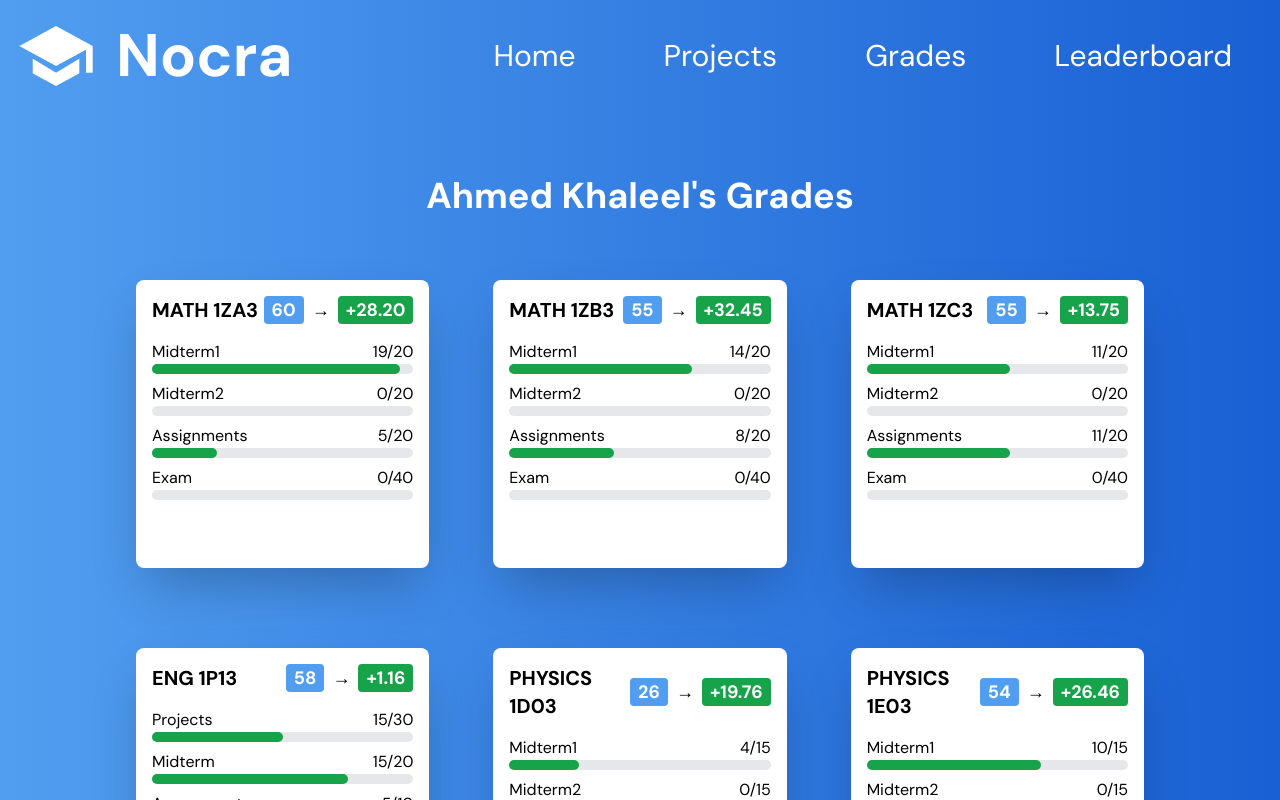
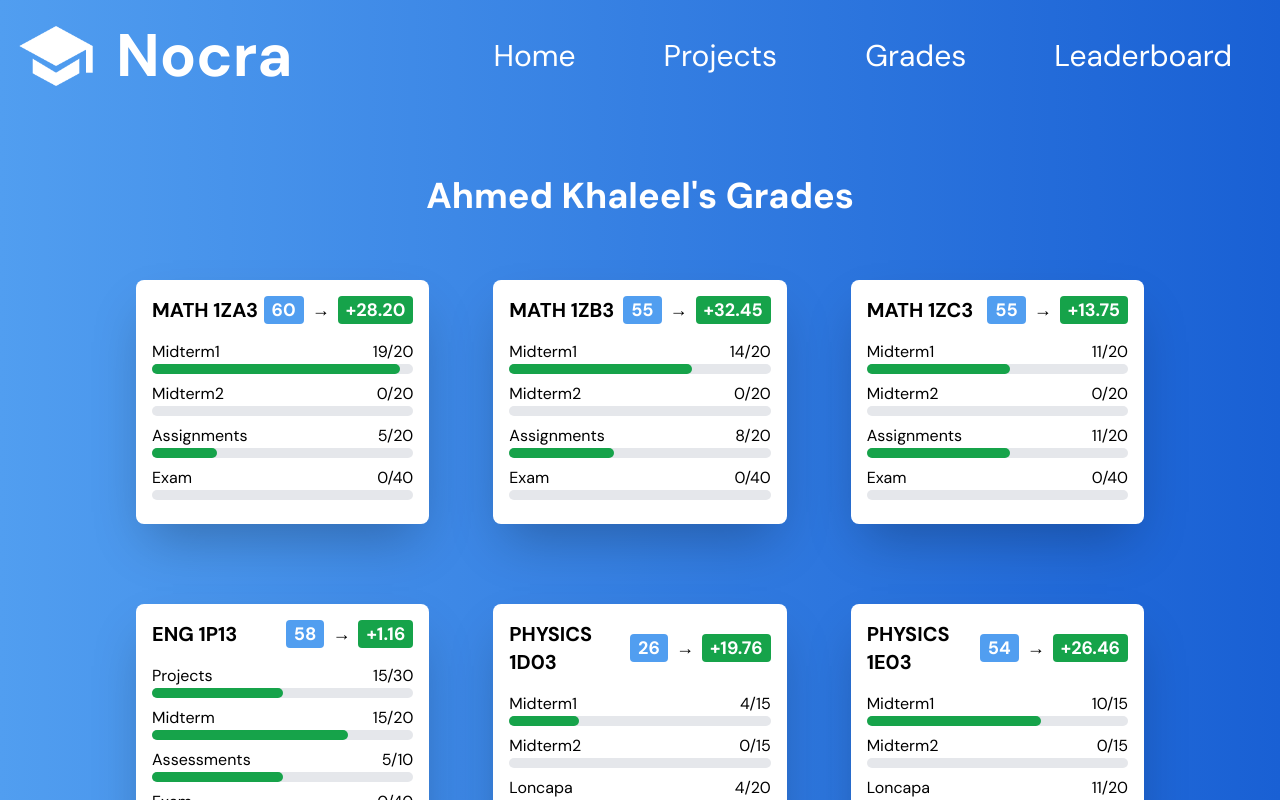
Before and after one commit to ahmedkhaleel2004/nocra, a Next.js app: page /grades in a window 1280 px wide. Shown: the top 800 px of the page. Built offline with nearby package versions, Linux system fonts and the light colour scheme.

Commit message:
wait what did i even change

```diff
--- a/app/components/CourseCard.tsx
+++ b/app/components/CourseCard.tsx
@@ -26,7 +26,7 @@ const CourseCard: React.FC<CourseCardProps> = ({
 	const difficultyScore = (difficulty * roundedGrade) / 100;
 
 	return (
-		<div className="bg-white rounded-lg p-4 mb-4 min-h-[18rem] shadow-2xl">
+		<div className="bg-white rounded-lg p-4 mb-4  shadow-2xl">
 			<div className="flex justify-between items-center">
 				<h3 className="text-xl font-semibold">{courseName}</h3>
 				<div className="flex items-center">
--- a/app/grades/page.tsx
+++ b/app/grades/page.tsx
@@ -183,7 +183,7 @@ const Grades = () => {
 					</p>
 				</div>
 			</div>
-			<section className="grid grid-cols-1 md:grid-cols-3 gap-16 p-4 max-w-[65rem] mx-auto">
+			<section className="grid grid-cols-1 md:grid-cols-3 gap-16 p-4 pb-16 max-w-[65rem] mx-auto">
 				{courseCardsData.map((course, index) => (
 					<div
 						key={course.courseName}
--- a/app/projects/page.tsx
+++ b/app/projects/page.tsx
@@ -45,6 +45,11 @@ const Projects = () => {
 					</div>
 				</div>
 				{projects.map((project, index) => (
+					<div
+						key={index}
+						className="opacity-0 translate-y-4 animate-slideDown"
+						style={{ animationDelay: `${index * 50}ms` }}
+					>
 						<ProjectCard
 							key={index}
 							title={project.title}
@@ -54,6 +59,7 @@ const Projects = () => {
 							date={project.date}
 							imageUrl={project.imageUrl}
 						/>
+					</div>
 				))}
 			</section>
 		</>
```
Lines whose indentation alone changed are shown as unchanged.
